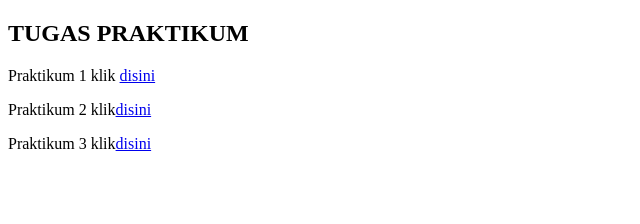
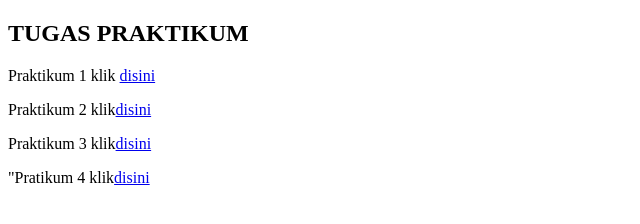
Before and after one commit to sasaaatasyaaa-ux/sasaaatasyaaa-ux.github.io, a plain HTML site: page index.html in a window 1280 px wide. Shown: the whole page, without its empty margins (0-640 px from the left). Drawn offline with Linux system fonts and the light colour scheme.

Commit message:
update index.html

```diff
--- a/index.html
+++ b/index.html
@@ -16,6 +16,7 @@
     <p>Praktikum 2 klik<a href="tasya modul 2.html">disini</a></p>
   </p>
   <p>Praktikum 3 klik<a href="praktikum3.html">disini</a></p>
+  <p>"Pratikum 4 klik<a href="praktikum4.html">disini</a></p>
 </body>
 
 </html>
```
